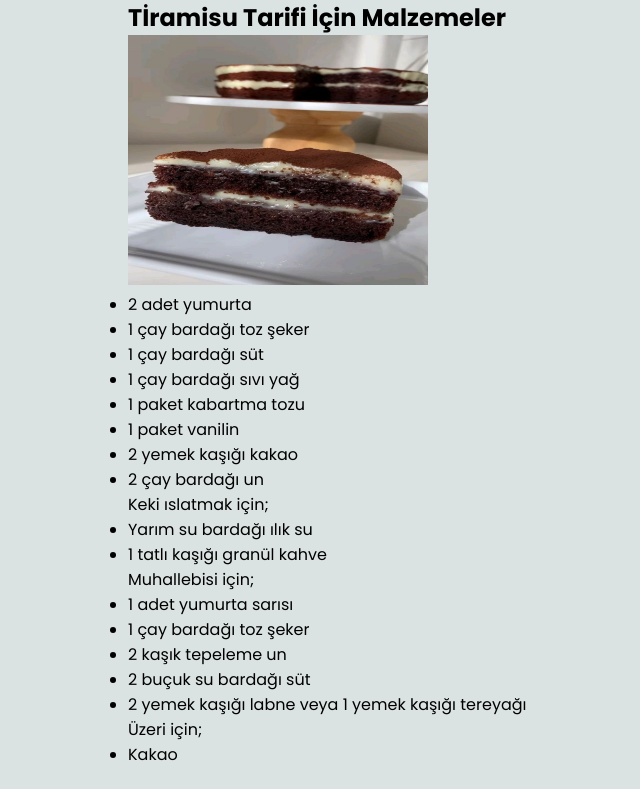
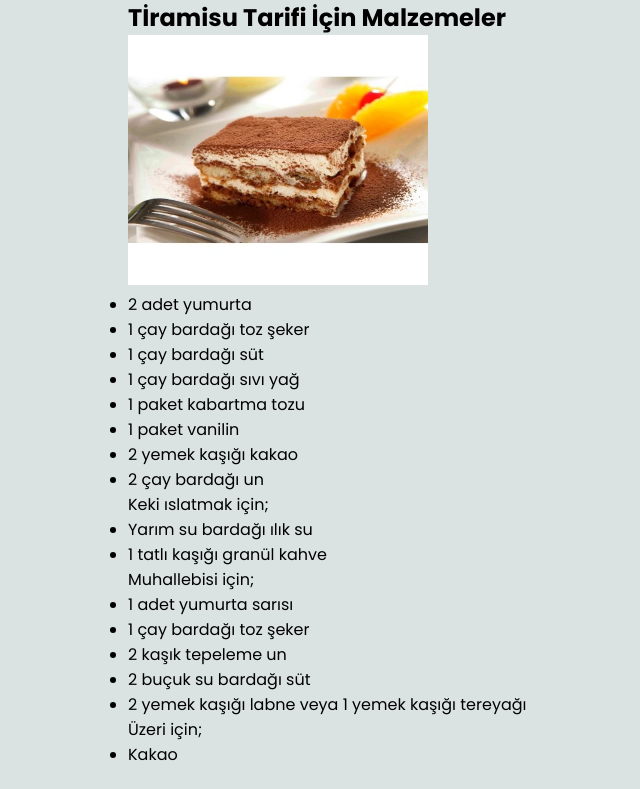
Before and after one commit to rumeysaozdag/rumeysaozdag.github.io, a plain HTML site: page tiramisu.html in a window 1280 px wide. Shown: the top 789 px of the page, without its empty margins (0-640 px from the left). Drawn offline with Linux system fonts and the light colour scheme.

Commit message:
Update tiramisu.html

```diff
--- a/tiramisu.html
+++ b/tiramisu.html
@@ -10,7 +10,7 @@
 <body>
     <section class="container   content">
         <h1>Tİramisu Tarifi İçin Malzemeler</h1>
-        <img src="./tiramisu-pasta-5.jpg" height="250px" width="300px">
+        <img src="./tiiramisu.jpg" height="250px" width="300px">
 
             <ul>
                 <li>2 adet yumurta</li>
```
